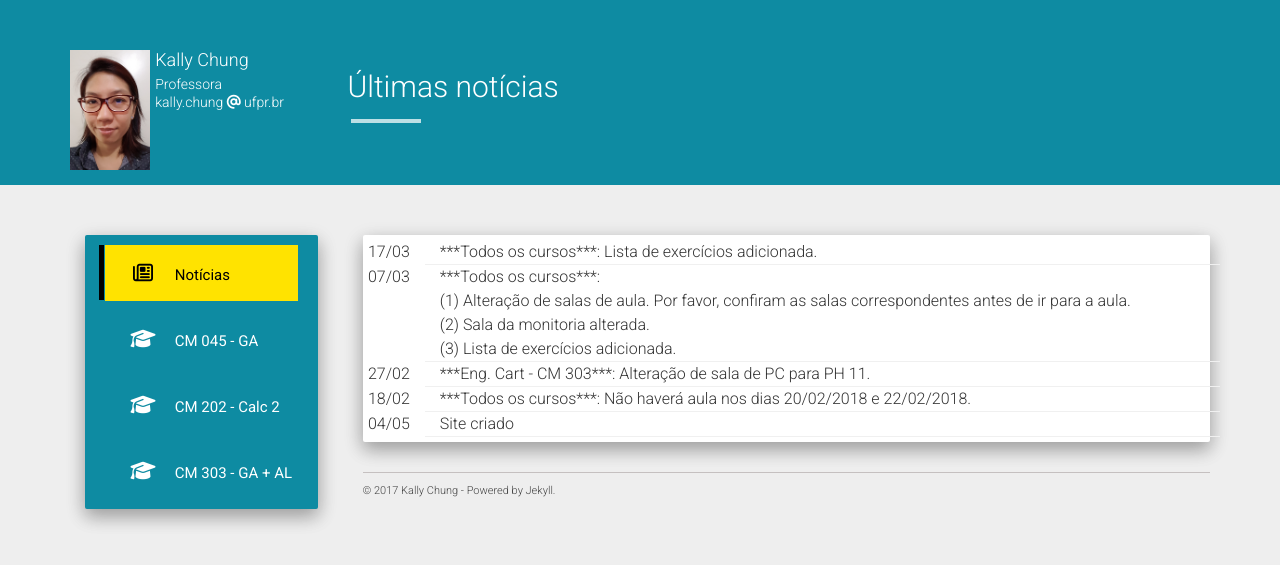
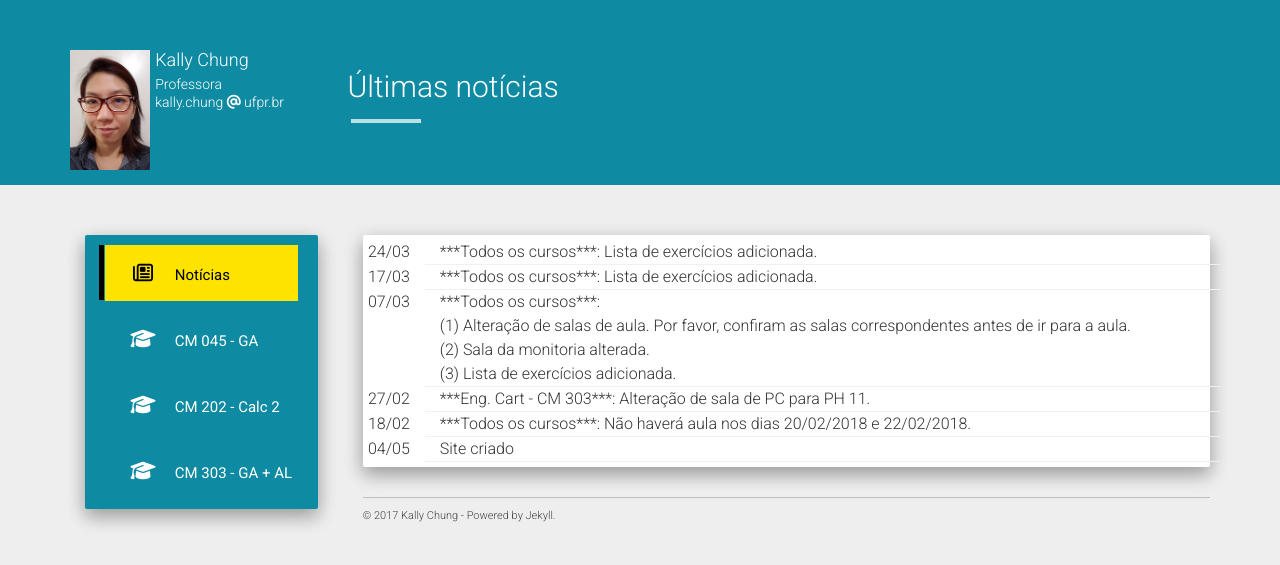
Before and after one commit to chunggnuhc/chunggnuhc.github.io, a Jekyll site: the page built from index.html, in a window 1280 px wide. Shown: the top 565 px of the page. Built offline with Jekyll 4.4.1, drawn with Linux system fonts in a browser that asks for light colours; nearby versions of some CDN libraries.

Commit message:
Update TOC, listaExerc adicionada

```diff
--- a/_data/noticias.yml
+++ b/_data/noticias.yml
@@ -1,3 +1,5 @@
+- data: 2018-03-24
+  noticia: "***Todos os cursos***: Lista de exercícios adicionada."
 - data: 2018-03-17
   noticia: "***Todos os cursos***: Lista de exercícios adicionada."
 - data: 2018-03-07
```
